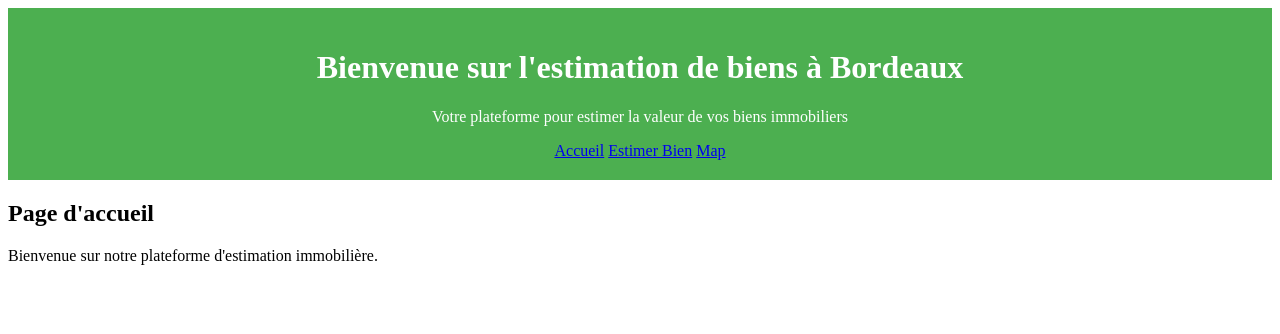
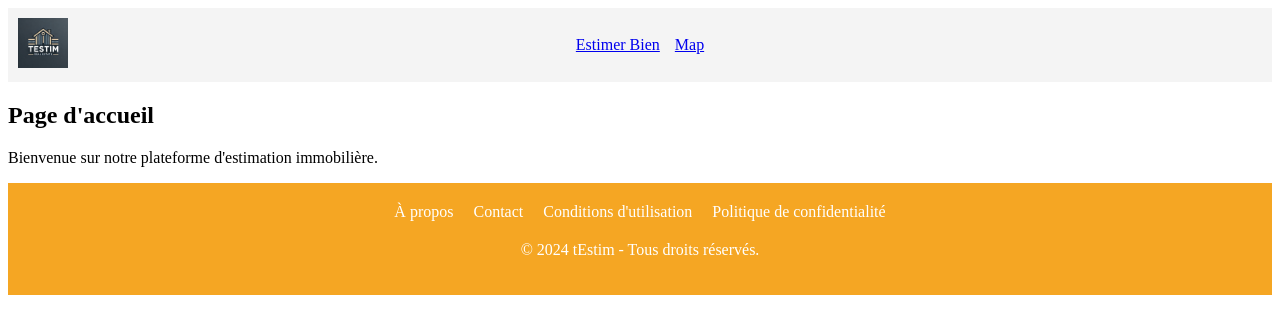
Before and after one commit to Ewelx/EstimationDeBienBordeaux, a Flask app: page / in a window 1280 px wide. Shown: the top 334 px of the page. Run offline with Flask 3, Linux system fonts and the light colour scheme.

Commit message:
correctif ossature

```diff
--- a/app/templates/estimerbien.html
+++ b/app/templates/estimerbien.html
@@ -11,6 +11,6 @@
     <div>
         <h2>Estimation d'un bien</h2>
     </div>
-
+    {% include 'footer.html' %}
 </body>
 </html>
--- /dev/null
+++ b/app/templates/footer.html
@@ -0,0 +1,9 @@
+<footer style="background-color: #F5A623; padding: 20px; text-align: center;">
+    <div style="display: flex; justify-content: center; gap: 20px; align-items: center;">
+        <a href="#" style="color: white; text-decoration: none;">À propos</a>
+        <a href="#" style="color: white; text-decoration: none;">Contact</a>
+        <a href="#" style="color: white; text-decoration: none;">Conditions d'utilisation</a>
+        <a href="#" style="color: white; text-decoration: none;">Politique de confidentialité</a>
+    </div>
+    <p style="color: white; margin-top: 20px;">&copy; 2024 tEstim - Tous droits réservés.</p>
+</footer>
--- a/app/templates/header.html
+++ b/app/templates/header.html
@@ -1,11 +1,18 @@
 <header>
-    <div style="background-color: #4CAF50; padding: 20px; text-align: center; color: white;">
-        <h1>Bienvenue sur l'estimation de biens à Bordeaux</h1>
-        <p>Votre plateforme pour estimer la valeur de vos biens immobiliers</p>
-        <nav>
-            <a href="/">Accueil</a>
-            <a href="/estimerbien">Estimer Bien</a>
-            <a href="/map">Map</a>
+    <div style="background-color: #F4F4F4;">
+        <nav style="display: flex; align-items: center; justify-content: space-between; padding: 10px;">
+            <a href="/">
+                <img src="../static/image/logo.webp" alt="logo" style="width: 50px;">
+            </a>
+
+            <div style="display: flex; gap: 15px;">
+                <a href="/estimerbien">Estimer Bien</a>
+                <a href="/map">Map</a>
+            </div>
+
+            <a href="/">
+                <img src"../static/image/accueil.png"  style="width: 50px;">
+            </a>
         </nav>
     </div>
 </header>
--- a/app/templates/index.html
+++ b/app/templates/index.html
@@ -13,6 +13,6 @@
         <h2>Page d'accueil</h2>
         <p>Bienvenue sur notre plateforme d'estimation immobilière.</p>
     </div>
-
+    {% include 'footer.html' %}
 </body>
 </html>
--- a/app/templates/map.html
+++ b/app/templates/map.html
@@ -13,6 +13,6 @@
         <h2>Map</h2>
 
     </div>
-
+    {% include 'footer.html' %}
 </body>
 </html>
```
Also changed, not shown: app/static/image/accueil.png (added), app/static/image/logo.webp (added).
